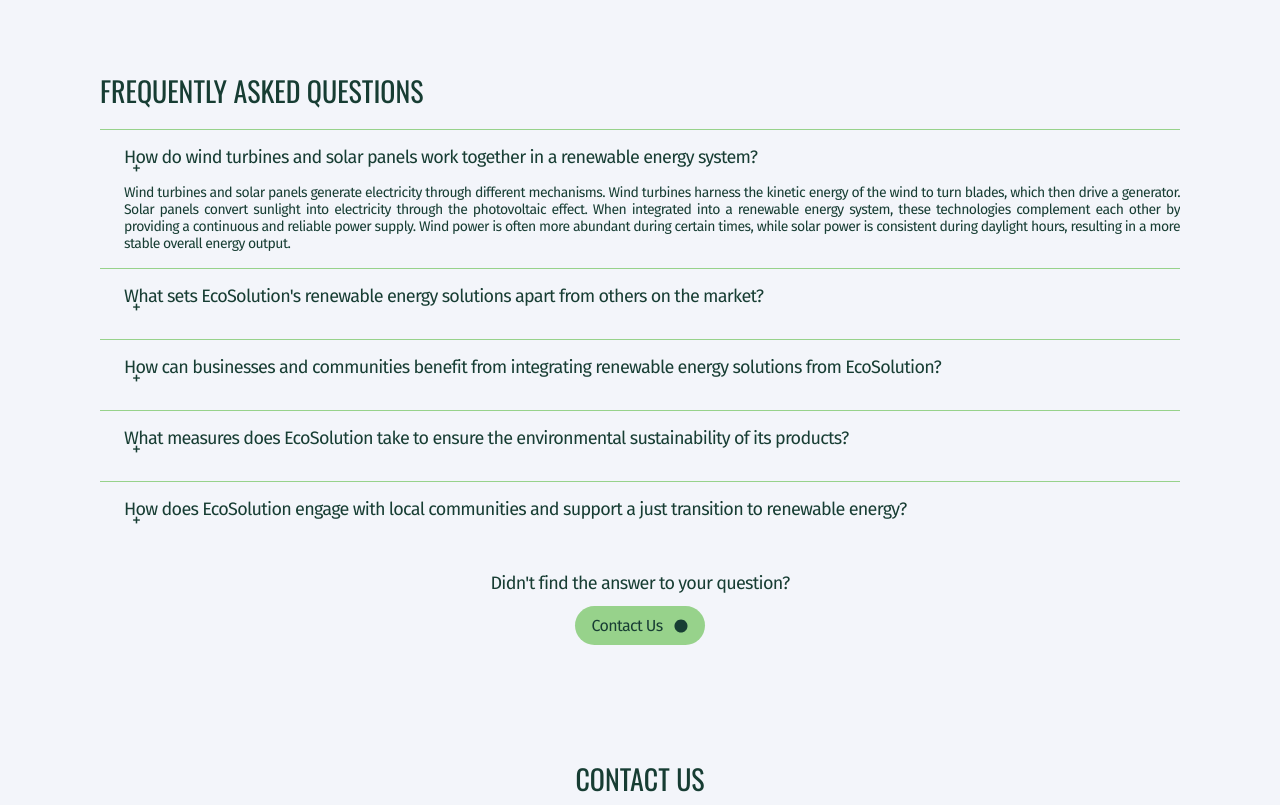
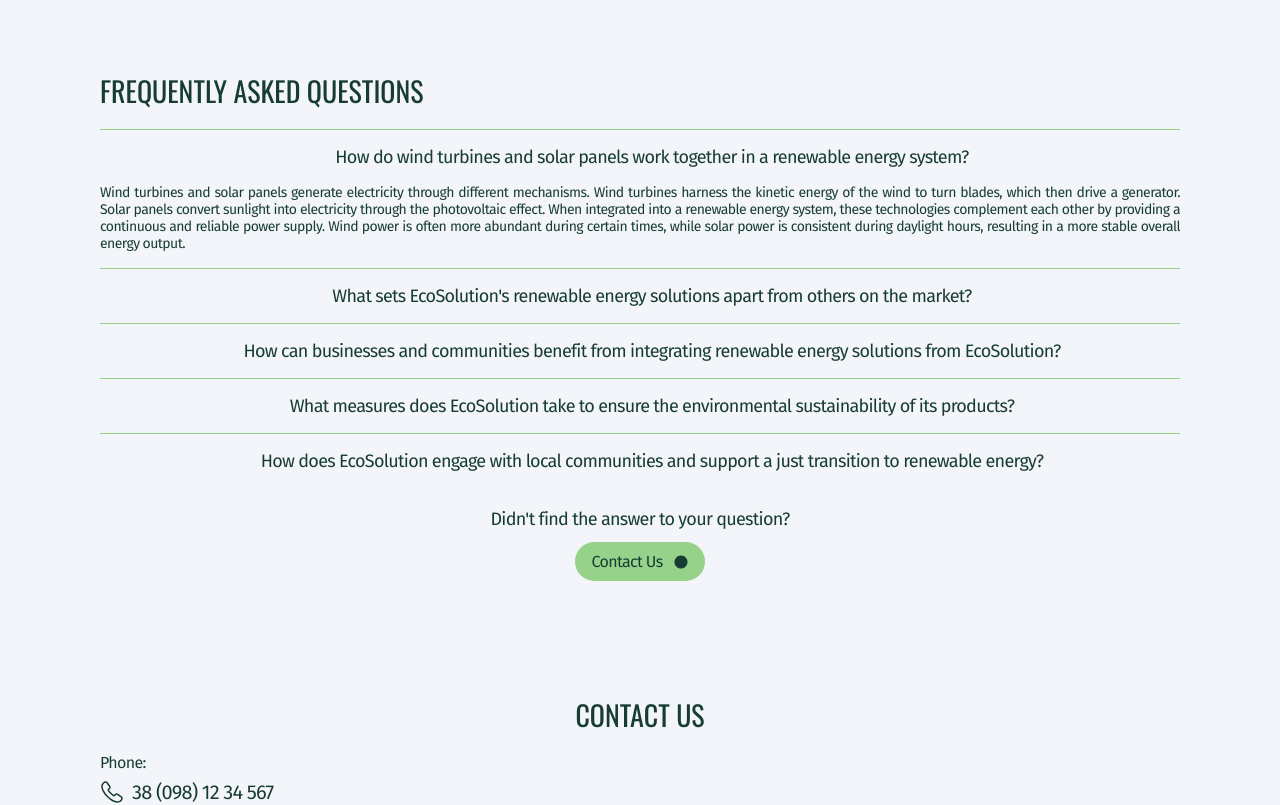
Before and after one commit to DmytroSadovskyi/ecosolution-test, a React (Vite) app: page / in a window 1280 px wide. Shown: the part 2720-3525 px from the top of the page. Built offline with nearby package versions, Linux system fonts and the light colour scheme.

Commit message:
add icons for accordion

```diff
--- a/src/components/BurgerMenu/BurgerMenu.jsx
+++ b/src/components/BurgerMenu/BurgerMenu.jsx
@@ -73,10 +73,18 @@
           </Menu>
           <SocialsList>
             <li>
-              <a href="">Facebook</a>
+              <a href="">
+                <svg width={24} height={24}>
+                  <use href={sprite + '#icon-facebook'}></use>
+                </svg>
+              </a>
             </li>
             <li>
-              <a href="">Instagram</a>
+              <a href="">
+                <svg width={24} height={24}>
+                  <use href={sprite + '#icon-instagram'}></use>
+                </svg>
+              </a>
             </li>
           </SocialsList>
         </InnerWrapper>
--- a/src/components/BurgerMenu/BurgerMenu.styled.jsx
+++ b/src/components/BurgerMenu/BurgerMenu.styled.jsx
@@ -14,8 +14,10 @@
 `;
 
 export const MenuWrapper = styled.div`
+  display: flex;
+  flex-direction: column;
   height: 100%;
-  width: 320px;
+  min-width: 320px;
   padding: 24px 19px;
   border-radius: 25px;
   background: rgba(23, 61, 51, 0.75);
@@ -38,6 +40,16 @@
   letter-spacing: -0.8px;
   border: none;
   background-color: transparent;
+  cursor: pointer;
+  transition: color 250ms cubic-bezier(0.4, 0, 0.2, 1);
+
+  &:hover,
+  &:focus {
+    color: #97d28b;
+    svg {
+      stroke: #97d28b;
+    }
+  }
 `;
 
 export const Divider = styled.div`
@@ -63,6 +75,7 @@
   line-height: normal;
   letter-spacing: -0.96px;
   transition: color 250ms cubic-bezier(0.4, 0, 0.2, 1);
+  cursor: pointer;
 
   & svg {
     stroke: #fff;
@@ -90,4 +103,20 @@
   display: flex;
   gap: 8px;
   justify-content: flex-start;
+
+  & svg {
+    stroke: #fff;
+    fill: #fff;
+    transition: stroke 250ms cubic-bezier(0.4, 0, 0.2, 1), fill 250ms cubic-bezier(0.4, 0, 0.2, 1);
+  }
+
+  & a {
+    &:hover,
+    &:focus {
+      svg {
+        stroke: #97d28b;
+        fill: #97d28b;
+      }
+    }
+  }
 `;
--- a/src/components/Contacts/Contacts.styled.jsx
+++ b/src/components/Contacts/Contacts.styled.jsx
@@ -73,6 +73,9 @@
 
 export const SocialLink = styled.a`
   padding: 12px;
+  & svg {
+    stroke: #173d33;
+  }
 `;
 
 export const FormWrapper = styled.div`
--- a/src/components/FAQ/FAQ.jsx
+++ b/src/components/FAQ/FAQ.jsx
@@ -20,7 +20,15 @@
         <List>
           {data.map((item, index) => (
             <Item key={index} className={openIndex === index ? 'open' : ''}>
-              <Question onClick={() => handleItemClick(index)}>{item.question}</Question>
+              <Question
+                onClick={() => handleItemClick(index)}
+                $opened={openIndex === index ? true : false}
+              >
+                <svg>
+                  <use href={sprite + (openIndex === index ? '#icon-minus' : 'icon-plus')}></use>
+                </svg>
+                {item.question}
+              </Question>
               {openIndex === index && <Answer>{item.answer}</Answer>}
             </Item>
           ))}
--- a/src/components/FAQ/FAQ.styled.jsx
+++ b/src/components/FAQ/FAQ.styled.jsx
@@ -16,7 +16,6 @@
 
 export const Item = styled.li`
   padding-top: 16px;
-  padding-left: 24px;
   border-top: 1px solid #97d28b;
 
   &:not(:last-child) {
@@ -32,8 +31,11 @@
 `;
 
 export const Question = styled.p`
-  position: relative;
-  margin-bottom: 16px;
+  display: flex;
+  align-items: center;
+  justify-content: center;
+  gap: 8px;
+  margin-bottom: ${props => (props.$opened ? '16px' : '0px')};
   color: #173d33;
   text-align: justify;
   font-family: 'Fira Sans', sans-serif;
@@ -42,11 +44,9 @@
   line-height: normal;
   letter-spacing: -0.72px;
 
-  &::before {
-    content: '+';
-    position: absolute;
-    top: 50%;
-    left: 8px;
+  & svg {
+    width: 16px;
+    height: 16px;
   }
 `;
 
--- a/src/components/Footer/Footer.styled.jsx
+++ b/src/components/Footer/Footer.styled.jsx
@@ -31,6 +31,9 @@
   display: flex;
   gap: 8px;
   margin-bottom: 24px;
+  & svg {
+    stroke: #173d33;
+  }
 `;
 
 export const LinkToMain = styled(ScrollLink)`
```
Also changed, not shown: src/assets/sprite.svg.
